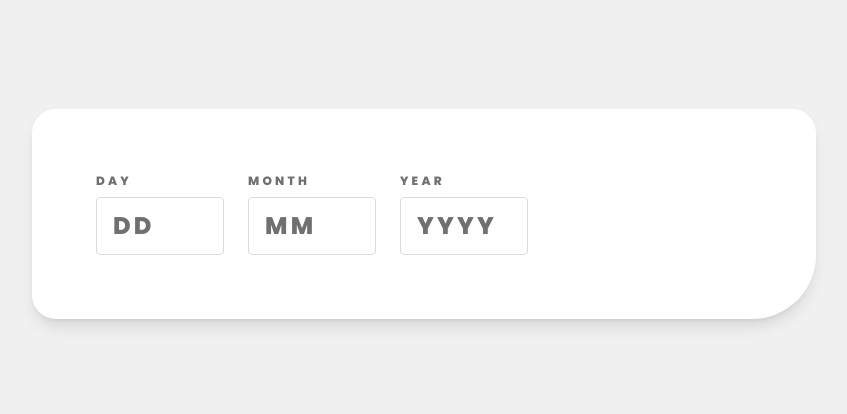
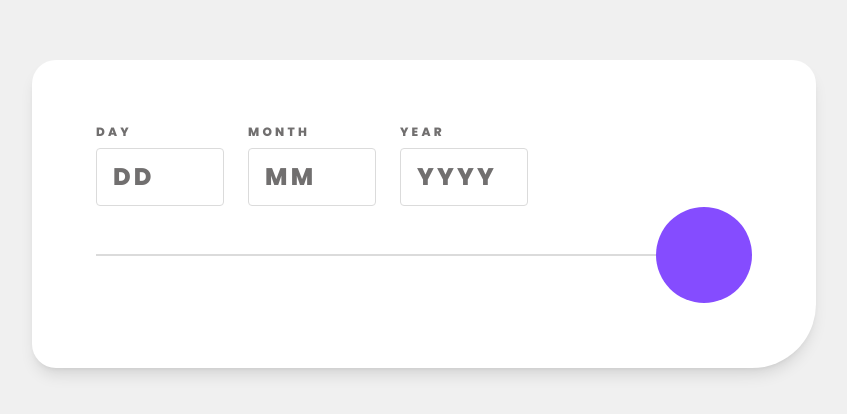
Before and after one commit to Yazeed-Idris/age-calculator-app, a React (Vite) app: page / in a window 1280 px wide. Shown: the part 186-600 px from the top of the page, without its empty margins (216-1063 px from the left). Built offline with nearby package versions, Linux system fonts and the light colour scheme.

Commit message:
- Created divider component

```diff
--- a/src/App.jsx
+++ b/src/App.jsx
@@ -1,4 +1,5 @@
 import {DatePicker} from "./components/DatePicker.jsx";
+import {ArrowDivider} from "./components/ArrowDivider";
 
 function App() {
 
@@ -6,6 +7,7 @@ function App() {
     <div className="grid place-items-center h-full bg-Off-White">
         <div className='shadow-lg p-6 lg:p-16 bg-White rounded-3xl rounded-br-[4rem] min-w-0 max-w-[90rem] mx-3'>
             <DatePicker />
+            <ArrowDivider />
         </div>
     </div>
   )
--- /dev/null
+++ b/src/components/ArrowDivider.jsx
@@ -0,0 +1,11 @@
+export const ArrowDivider = () => {
+    return <div className='relative w-full my-12'>
+        <div className='flex justify-center items-center'>
+            <div className='w-full h-[0.1rem] bg-Light-Grey'></div>
+            <div  className='absolute  text-White fill-White bg-Purple rounded-full px-3 py-4 lg:px-5 lg:py-6 lg:right-0'>
+
+            <object type='image/svg+xml' className='w-10 h-8 lg:w-14 lg:h-12 object-fill' data="/age-calculator-app/icons/icon-arrow.svg"></object>
+            </div>
+        </div>
+    </div>
+}
```
